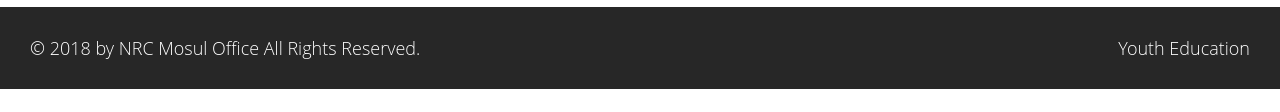
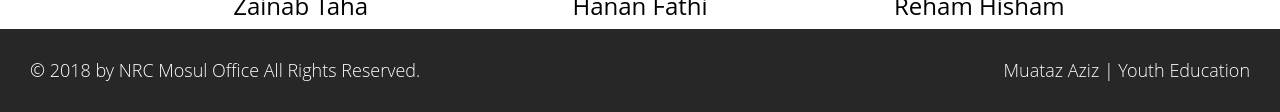
Before and after one commit to codingprojectts/codingprojectts.github.io, a plain HTML site: page index.html in a window 1280 px wide. Shown: the part 1544-1656 px from the top of the page. Before the commit the page ends 1633 px from the top, so only its background shows below. Drawn offline with nearby package versions, Linux system fonts and the light colour scheme.

Commit message:
Update index.html

```diff
--- a/index.html
+++ b/index.html
@@ -33,7 +33,7 @@
 		<div class="text-center">
 			<h1>NRC CODING COURSE</h1>
 <p>A 3-month course in web development for girls aged 15-25 who lives in west Mosul at the Youth Center of the Norwegian Refugee Council
-</p>
+</p> <br>
 <B><p>FIND OUT THE FINAL PROJECTS OF NRC GIRLS CODING STUDENTS</p></B>
 		</div>
 		</div></center>
@@ -135,7 +135,7 @@
 				</div>
 
 				<div class="rightt">
-				Youth Education
+				Muataz Aziz | Youth Education
 					</div>
 
 
```
